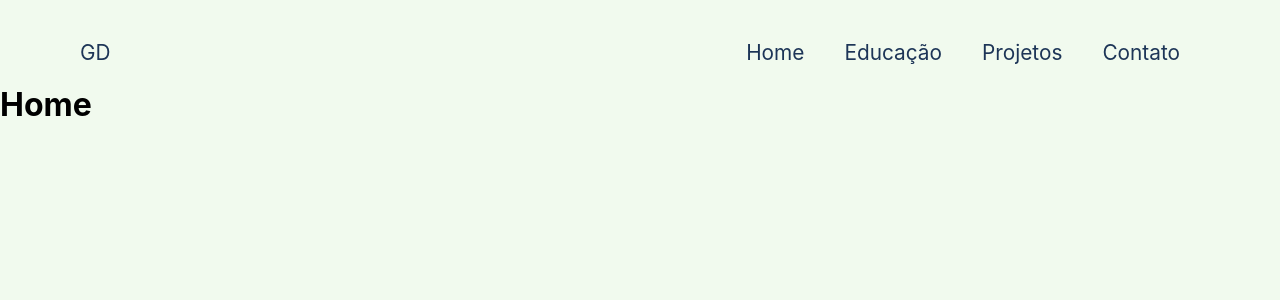
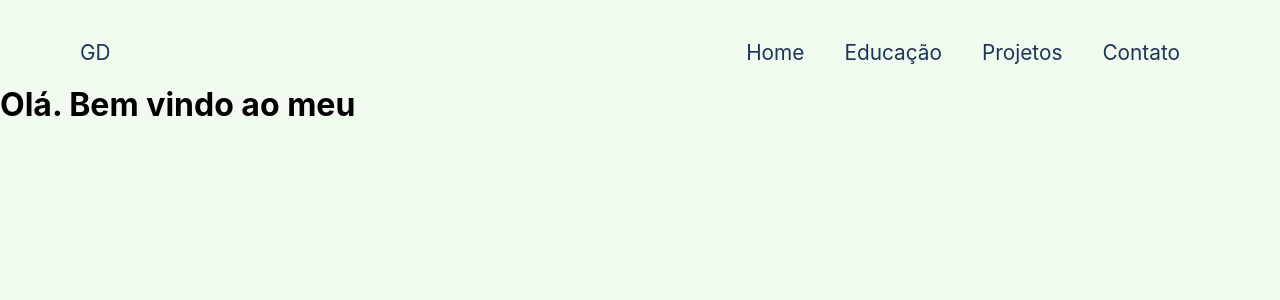
Before and after one commit to gdiccini/portifolio, a React (Create React App) app: page /home in a window 1280 px wide. Shown: the top 300 px of the page. Built offline with nearby package versions, Linux system fonts and the light colour scheme.

Commit message:
test branchs

```diff
--- a/package.json
+++ b/package.json
@@ -12,6 +12,7 @@
     "react-dom": "^17.0.2",
     "react-router-dom": "^5.3.0",
     "react-scripts": "4.0.3",
+    "typewriter-effect": "^2.18.2",
     "web-vitals": "^1.0.1"
   },
   "scripts": {
--- a/src/pages/Home.jsx
+++ b/src/pages/Home.jsx
@@ -6,7 +6,9 @@ export default function Home() {
   return (
     <div>
       <Header />
-      <h1>Home</h1>
+      <div className="main-content">
+        <h1 className="title">Olá. Bem vindo ao meu</h1>
+      </div>
     </div>
   );
 }
```
Also changed, not shown: 2 other files (tests, documents, lock files or other folders).
